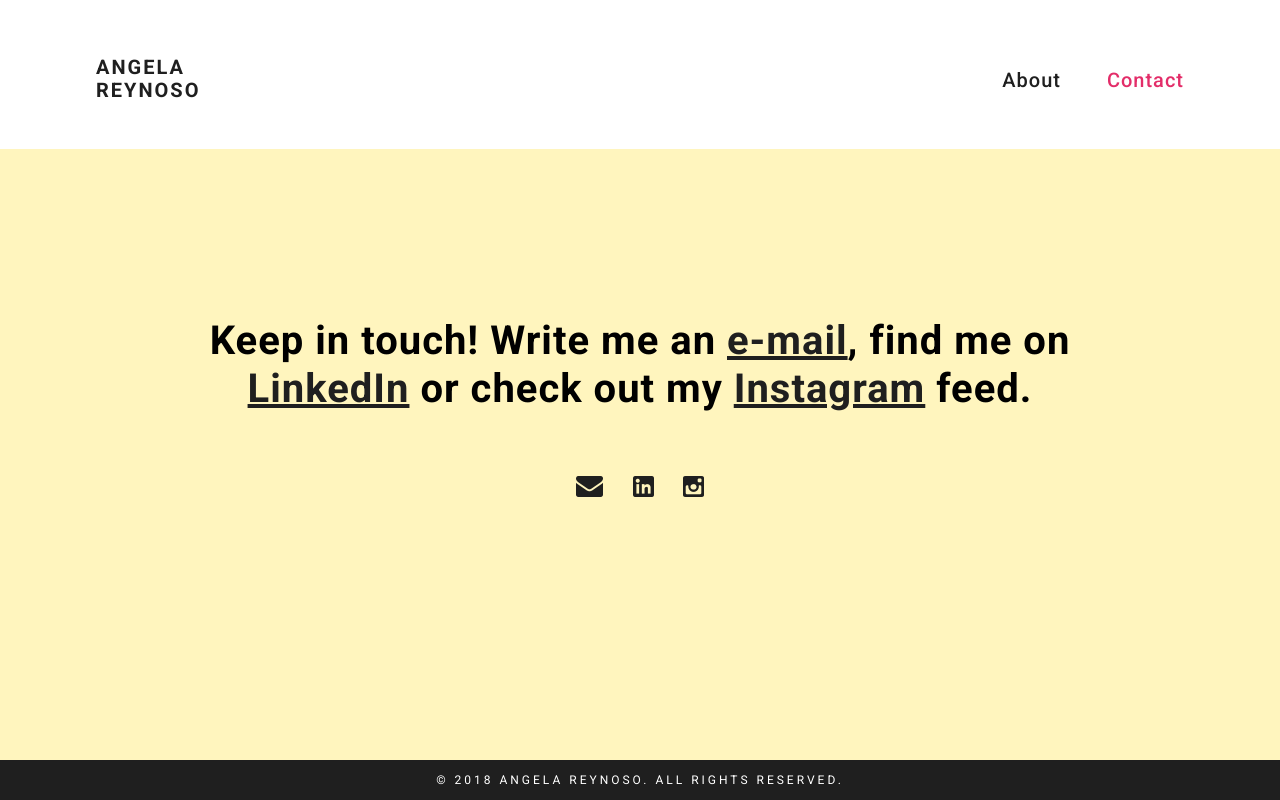
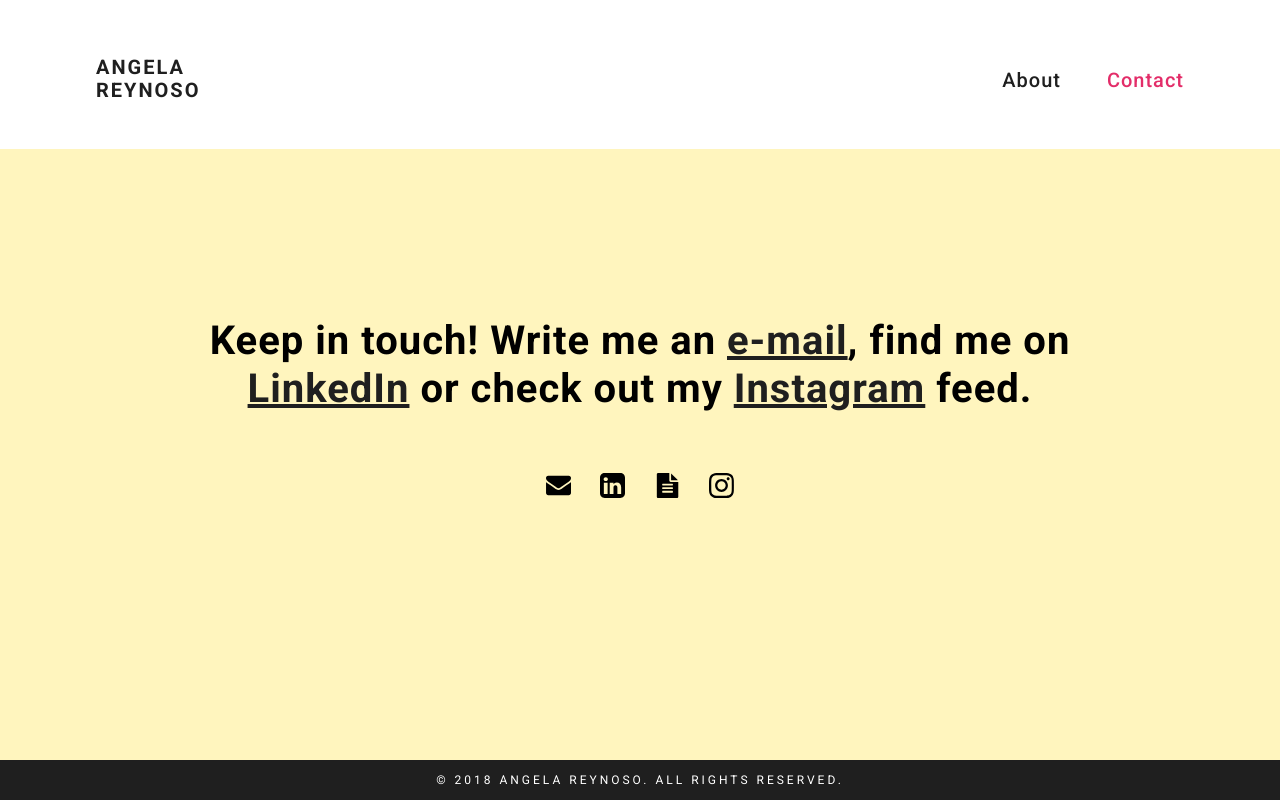
Before and after one commit to angelreyt/angelreyt.github.io, a plain HTML site: page contact/index.html in a window 1280 px wide. Drawn offline with Linux system fonts and the light colour scheme.

Commit message:
Fix icons, add resume

```diff
--- a/contact/index.html
+++ b/contact/index.html
@@ -4,8 +4,10 @@
     <meta charset="UTF-8">
     <meta http-equiv="X-UA-Compatible" content="IE=edge,chrome=1">
     <meta name="viewport" content="width=device-width,initial-scale=1">
-    <meta name="generator" content="Hugo 0.39" />
-    <link rel="icon" type="image/png" sizes="32x32" href="/img/favicon.png">
+    <meta name="generator" content="Hugo 0.40.3" />
+    <link rel="apple-touch-icon" sizes="180x180" href="/img/apple-touch-icon.png">
+    <link rel="icon" type="image/png" sizes="32x32" href="/img/favicon-32x32.png">
+    <link rel="icon" type="image/png" sizes="16x16" href="/img/favicon-16x16.png">
     <link rel="stylesheet" href="https://angelreyt.github.io/css/normalize.css">
     <link rel="stylesheet" href="https://angelreyt.github.io/css/base.css">
     <link rel="stylesheet" href="https://fonts.googleapis.com/css?family=Roboto:400,500,700,900">
@@ -47,9 +49,10 @@
     <div class="wrapper">
   <p>Keep in touch! Write me an <a href="mailto:angelrey.t@gmail.com">e-mail</a>, find me on <a href="https://www.linkedin.com/in/angelareynoso">LinkedIn</a> or check out my <a href="https://www.instagram.com/angelala.rey">Instagram</a> feed.</p>
 
-<p><a href="mailto:angelrey.t@gmail.com"><img src="/img/icon_email.png" alt="e-mail" /></a>
-<a href="https://www.linkedin.com/in/angelareynoso"><img src="/img/icon_linkedin.png" alt="linkedin" /></a>
-<a href="https://www.instagram.com/angelala.rey"><img src="/img/icon_insta.png" alt="instagram" /></a></p>
+<p><a href="mailto:angelrey.t@gmail.com"><img src="/img/01_social_email.svg" alt="e-mail" /></a>
+<a href="https://www.linkedin.com/in/angelareynoso"><img src="/img/02_social_linkedin.svg" alt="linkedin" /></a>
+<a href="/misc/AR_resume_2018.pdf"><img src="/img/03_social_resume.svg" alt="resume" /></a>
+<a href="https://www.instagram.com/angelala.rey"><img src="/img/04_instagram.svg" alt="instagram" /></a></p>
 
 </div>
     </main>
--- a/css/base.css
+++ b/css/base.css
@@ -330,6 +330,8 @@ footer {
 }
 
 .wrapper a img, .cta a img {
+  height: 25px;
+  width: 25px;
   margin: 0 12px;
 }
 
```
Also changed, not shown: about/index.html (+4 -2 lines), index.html (+7 -5 lines), project/a-lovely-party/index.html (+4 -2 lines), project/barre-harmony/index.html (+4 -2 lines), project/daily-burn--daily-burn-365/index.html (+5 -9 lines), project/illos/index.html (+4 -2 lines), project/logos/index.html (+4 -2 lines), project/undefeated/index.html (+4 -2 lines), img/01_social_email.svg (added), img/02_social_linkedin.svg (added), img/03_social_resume.svg (added), img/04_instagram.svg (added), img/apple-touch-icon.png (added), img/favicon-16x16.png (added), 2 more files, 1 other file.
